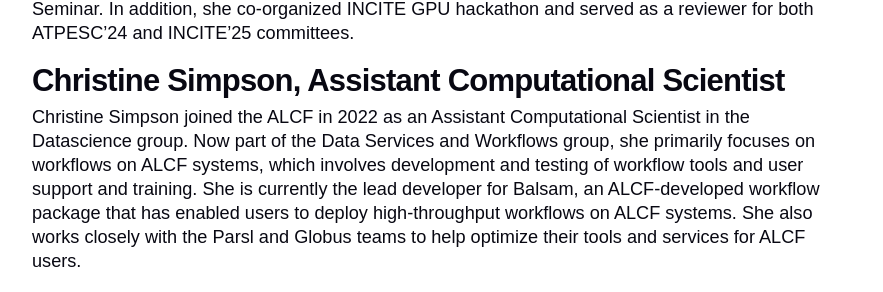
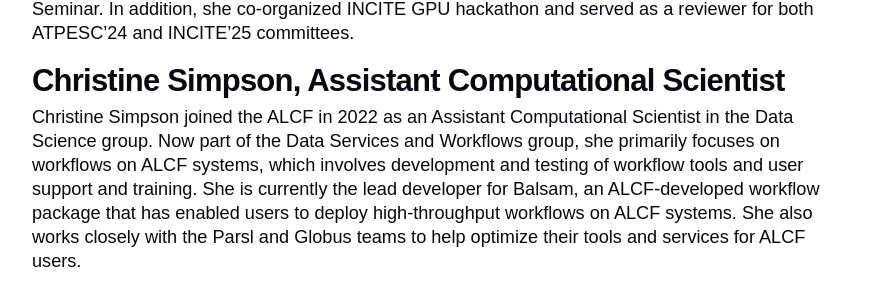
Before and after one commit to argonne-lcf/AR2024, a Jekyll site: the page built from 04_expertise-and-resources/staff-spotlights.md, in a window 1280 px wide. Shown: the part 3138-3430 px from the top of the page, without its empty margins (303-1186 px from the left). Built offline with Jekyll 4.4.1, drawn with Linux system fonts in a browser that asks for light colours; some web fonts are replaced.

Commit message:
Update staff-spotlights.md
simpson typo

```diff
--- a/04_expertise-and-resources/staff-spotlights.md
+++ b/04_expertise-and-resources/staff-spotlights.md
@@ -53,7 +53,7 @@
 
 ## Christine Simpson, Assistant Computational Scientist
 
-Christine Simpson joined the ALCF in 2022 as an Assistant Computational Scientist in the Datascience group. Now part of the Data Services and Workflows group, she primarily focuses on workflows on ALCF systems, which involves development and testing of workflow tools and user support and training. She is currently the lead developer for Balsam, an ALCF-developed workflow package that has enabled users to deploy high-throughput workflows on ALCF systems. She also works closely with the Parsl and Globus teams to help optimize their tools and services for ALCF users.
+Christine Simpson joined the ALCF in 2022 as an Assistant Computational Scientist in the Data Science group. Now part of the Data Services and Workflows group, she primarily focuses on workflows on ALCF systems, which involves development and testing of workflow tools and user support and training. She is currently the lead developer for Balsam, an ALCF-developed workflow package that has enabled users to deploy high-throughput workflows on ALCF systems. She also works closely with the Parsl and Globus teams to help optimize their tools and services for ALCF users.
 
 In the past year, Christine has been heavily involved in ALCF efforts relating to Integrated Research Infrastructure (IRI), an initiative to interconnect DOE experimental and computational facilities. She has been the ALCF point person in a collaboration with the DIII-D National Fusion Facility and NERSC, and led efforts to run a production IRI workflow on the ALCF's Polaris supercomputer to analyze the dynamics of neutral beams within the DIII-D tokamak during its fall campaign. A demonstration was performed at the 2024 Supercomputing Conference wherein Polaris analyzed live DIII-D experiments concurrent with an IRI workflow at NERSC. In addition to DIII-D effots, Christine works with a number of other IRI users to analyze data on ALCF systems.
 
```
